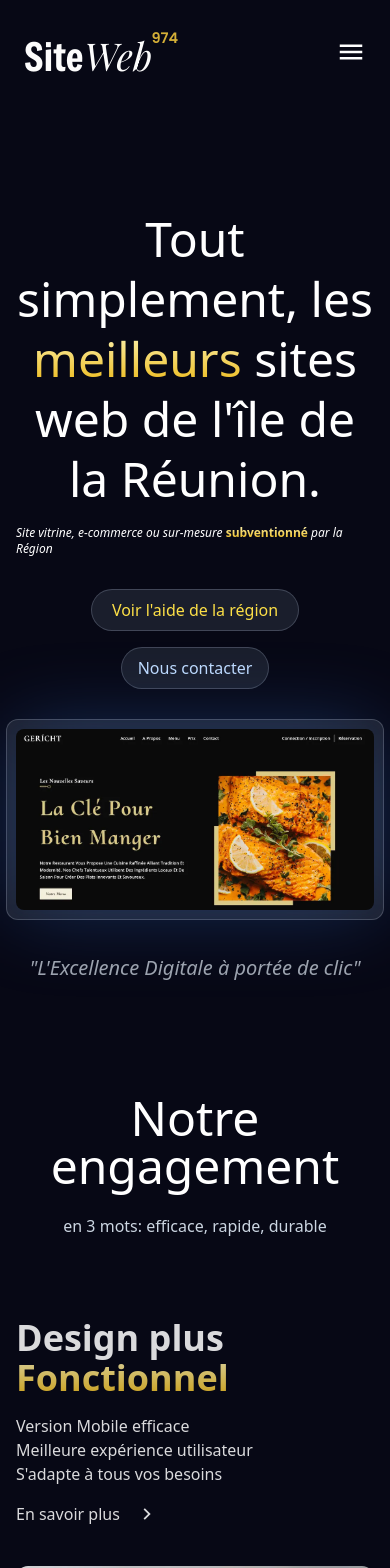
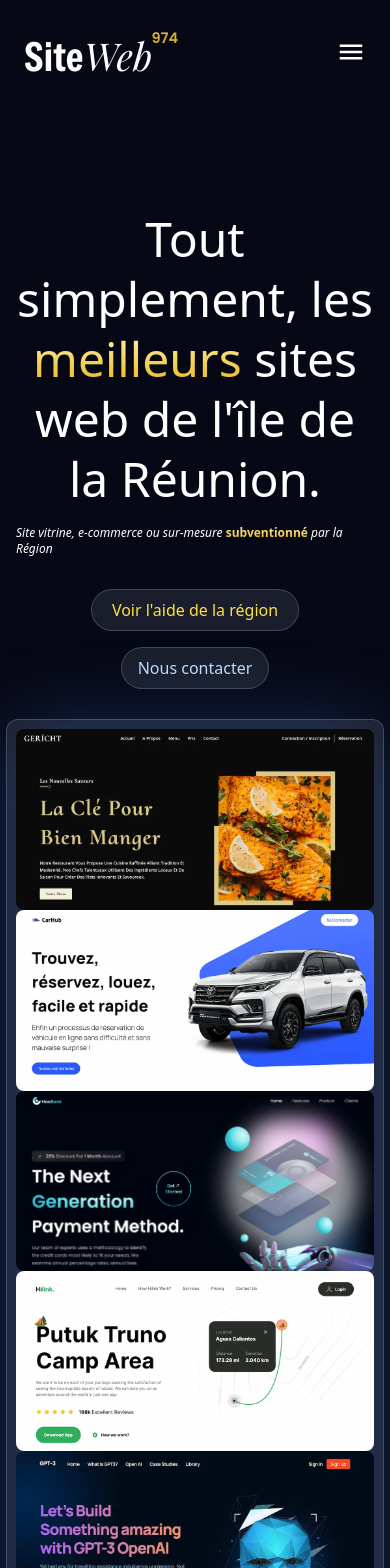
Before and after one commit to GITKLM/siteweb974, a Next.js app: page / in a window 390 px wide. Shown: the top 1568 px of the page. Built offline with nearby package versions, Linux system fonts and the light colour scheme.

Commit message:
carousel classique

```diff
--- a/app/components/Carousel.tsx
+++ b/app/components/Carousel.tsx
@@ -1,37 +1,6 @@
 "use client"
 import { useState, useEffect } from 'react';
 import Image from 'next/image';
-
-const useWindowSize = () => {
-  const isClient = typeof window === 'object'; // Vérifie si le code s'exécute côté client
-
-  const [windowSize, setWindowSize] = useState({
-    width: isClient ? window.innerWidth : 0,
-    height: isClient ? window.innerHeight : 0,
-  });
-
-  useEffect(() => {
-    if (!isClient) {
-      return; // Si le code s'exécute côté serveur, sortir de l'effet
-    }
-
-    function handleResize() {
-      setWindowSize({
-        width: window.innerWidth,
-        height: window.innerHeight,
-      });
-    }
-
-    handleResize(); // Mise à jour de la taille de la fenêtre lors du chargement de la page
-
-    window.addEventListener('resize', handleResize);
-    return () => window.removeEventListener('resize', handleResize);
-  }, [isClient]); // Déclenche uniquement après le rendu initial côté client
-
-  return windowSize;
-};
-
-
 
 const Carousel = () => {
   const [currentSlide, setCurrentSlide] = useState(0);
@@ -53,8 +22,6 @@ const Carousel = () => {
     setCurrentSlide((prevSlide) => (prevSlide - 1 + totalSlides) % totalSlides);
   };
 
-  const windowSize = useWindowSize();
-
   useEffect(() => {
     const interval = setInterval(goToNextSlide, 20000);
 
@@ -63,13 +30,21 @@ const Carousel = () => {
 
   return (
     <div className="carousel">
-      <Image
-        className='rounded-lg'
-        src={slides[currentSlide]}
-        alt={`Projet n°${currentSlide + 1}`}
-        width={windowSize.width < 768 ? windowSize.width : 1100}
-        height={windowSize.width < 768 ? windowSize.width * 0.5 : 556}
-      />
+      <div className="slides-container">
+        {slides.map((slide, index) => (
+          <div key={index} className={`slide ${index === currentSlide ? 'active' : ''}`}>
+            <Image
+              className='rounded-lg'
+              src={slide}
+              alt={`Projet n°${index + 1}`}
+              width={1100}
+              height={556}
+            />
+          </div>
+        ))}
+      </div>
+      <button onClick={goToPrevSlide}>Previous</button>
+      <button onClick={goToNextSlide}>Next</button>
     </div>
   );
 };
```
